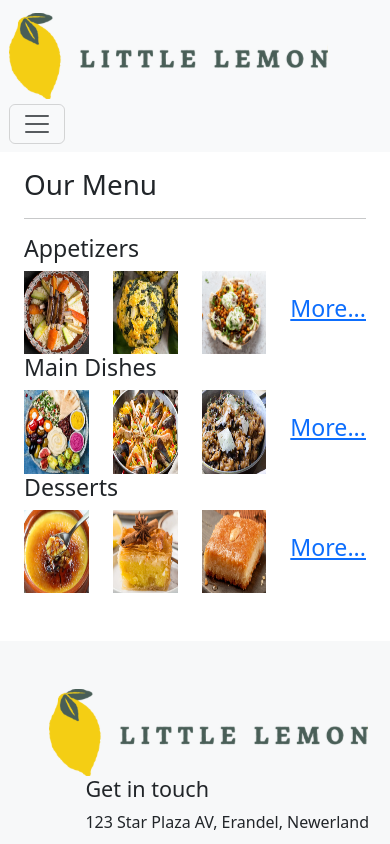
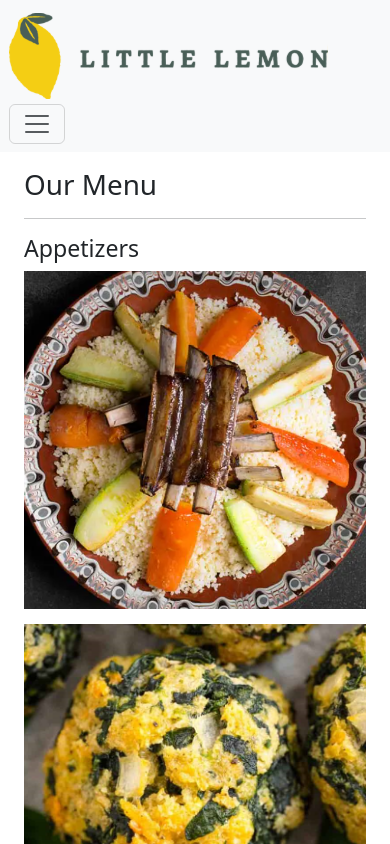
Before and after one commit to codebysamuel/Capstone-Frontend, a React (Create React App) app: page /menu in a window 390 px wide. Shown: the top 844 px of the page. Built offline with nearby package versions, Linux system fonts and the light colour scheme.

Commit message:
fixed menu page

```diff
--- a/src/App.css
+++ b/src/App.css
@@ -183,7 +183,10 @@ color:#F4CE14
     margin-left:1%;
     width:30%;
   }
+ .img-holder{
+  margin-bottom:4%;
 
+ }
   .btn-sub{
     margin-bottom:15%;
     margin-left: 10%;
--- a/src/pages/Menu.js
+++ b/src/pages/Menu.js
@@ -8,53 +8,53 @@ function Menu(){
       <hr/>
       <div className="row">
         <h3>Appetizers</h3>
-        <div className="col">
+        <div className="col-lg-3 col-md-6  col-sm-12 img-holder">
         <img src={ImageData[0]} width="100%" className="menu"/>
 
         </div>
-        <div className="col">
+        <div className="col-lg-3 col-md-6 col-sm-12 img-holder">
         <img src={ImageData[1]} width="100%" className="menu"/>
 
         </div>
-        <div className="col">
+        <div className="col-lg-3 col-md-6 col-sm-12 img-holder">
         <img src={ImageData[2]} width="100%" className="menu"/>
         </div>
-        <div className="col">
+        <div className="col-lg-3 col-md-6 col-sm-12 img-holder">
        <Link className="px-5"> <h3>More...</h3></Link>
         </div>
       </div>
       <div className="row">
         <h3>Main Dishes</h3>
-        <div className="col">
+        <div className="col-lg-3 col-md-6  col-sm-12 img-holder">
         <img src={ImageData[3]} width="100%" className="menu"/>
 
         </div>
-        <div className="col">
+        <div className="col-lg-3 col-md-6  col-sm-12 img-holder">
         <img src={ImageData[4]} width="100%" className="menu"/>
 
         </div>
-        <div className="col">
+        <div className="col-lg-3 col-md-6  col-sm-12 img-holder">
         <img src={ImageData[5]} width="100%" className="menu"/>
         </div>
-        <div className="col">
+        <div className="col-lg-3 col-md-6  col-sm-12 img-holder">
         <Link className="px-5"> <h3>More...</h3></Link>
         </div>
       </div>
       <div className="row">
         <h3>Desserts</h3>
-        <div className="col">
+        <div className="col-lg-3 col-md-6  col-sm-12 img-holder">
         <img src={ImageData[6]} width="100%" className="menu"/>
 
         </div>
-        <div className="col">
+        <div className="col-lg-3 col-md-6  col-sm-12 img-holder">
         <img src={ImageData[7]} width="100%" className="menu"/>
 
         </div>
-        <div className="col">
+        <div className="col-lg-3 col-md-6  col-sm-12 img-holder">
         <img src={ImageData[8]} width="100%" className="menu"/>
 
         </div>
-        <div className="col">
+        <div className="col-lg-3 col-md-6  col-sm-12 img-holder">
         <Link className="px-5"> <h3>More...</h3></Link>
         </div>
       </div>
```
